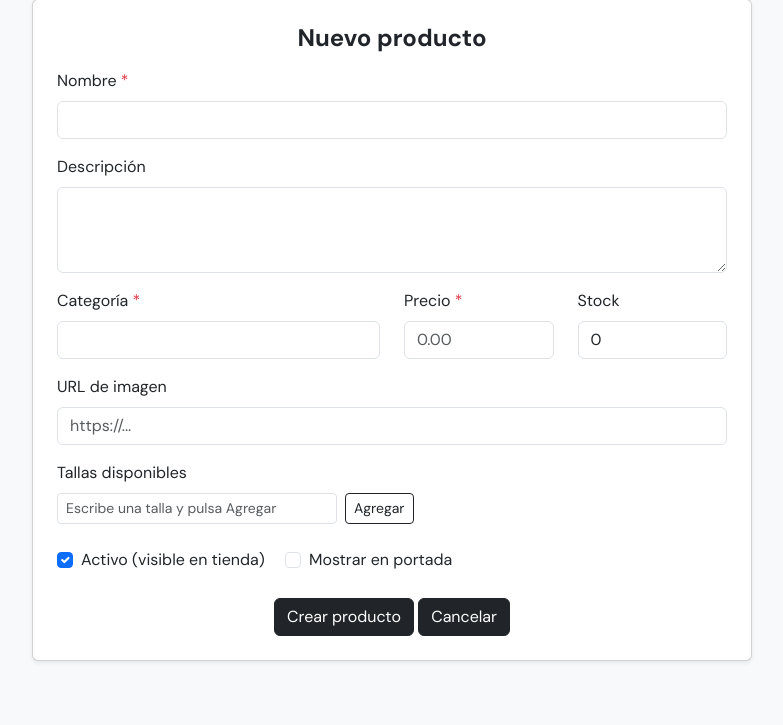
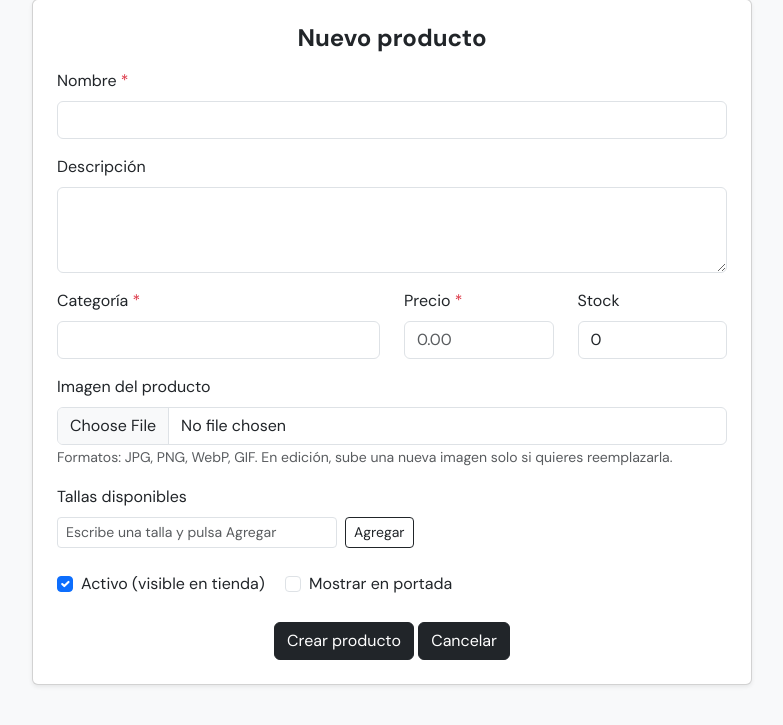
Before and after one commit to 081120RickyPeralta/textilpxm, a PHP site: page /admin/crear in a window 1280 px wide. Shown: the part 97-822 px from the top of the page, without its empty margins (248-1031 px from the left). Run offline with PHP 8.4, Linux system fonts and the light colour scheme; the visitor is signed in with stand-in values (Sample User, id 1); data comes from the database, SQL or seed files in the repository; some libraries are stand-ins or nearby versions.

Commit message:
Implement product image upload and management: Added functionality for uploading product images in AdminController, including validation for image types and handling of local and external URLs. Updated product forms and views to support image uploads, with a placeholder image for missing images. Enhanced product display across various views to utilize the new image handling logic.

```diff
--- a/app/controllers/AdminController.php
+++ b/app/controllers/AdminController.php
@@ -15,6 +15,53 @@ class AdminController extends Controller {
         $this->userModel = new User();
         $this->productModel = new Product();
         $this->siteContentModel = new SiteContent();
+    }
+
+    /** Extensiones y MIME permitidos para imágenes de productos */
+    private static $productImageTypes = ['image/jpeg', 'image/png', 'image/webp', 'image/gif'];
+
+    /**
+     * Subir imagen de producto. Guarda en public/images/productos como {id}.{ext}
+     * @param string $inputName Nombre del input file (ej: 'imagen')
+     * @param int $productId ID del producto
+     * @return string Ruta relativa para BD (ej: 'productos/1.jpg') o ''
+     */
+    private function uploadProductImage($inputName, $productId) {
+        if (empty($_FILES[$inputName]['tmp_name']) || $_FILES[$inputName]['error'] !== UPLOAD_ERR_OK) {
+            return '';
+        }
+        $finfo = finfo_open(FILEINFO_MIME_TYPE);
+        $mime = finfo_file($finfo, $_FILES[$inputName]['tmp_name']);
+        finfo_close($finfo);
+        if (!in_array($mime, self::$productImageTypes, true)) {
+            return '';
+        }
+        $ext = (new SplFileInfo($_FILES[$inputName]['name']))->getExtension();
+        $ext = preg_replace('/[^a-z0-9]/i', '', $ext) ?: 'jpg';
+        $dir = PUBLIC_PATH . DIRECTORY_SEPARATOR . 'images' . DIRECTORY_SEPARATOR . 'productos';
+        if (!is_dir($dir)) {
+            @mkdir($dir, 0755, true);
+        }
+        $dest = $dir . DIRECTORY_SEPARATOR . $productId . '.' . $ext;
+        if (!move_uploaded_file($_FILES[$inputName]['tmp_name'], $dest)) {
+            return '';
+        }
+        return 'productos/' . $productId . '.' . $ext;
+    }
+
+    /**
+     * Eliminar archivo físico de imagen de producto si es ruta local (productos/...)
+     * @param string $imagenUrl Valor de imagen_url en BD
+     */
+    private function deleteProductImageFile($imagenUrl) {
+        $imagenUrl = trim($imagenUrl ?? '');
+        if ($imagenUrl === '' || strpos($imagenUrl, 'productos/') !== 0) {
+            return;
+        }
+        $path = PUBLIC_PATH . DIRECTORY_SEPARATOR . 'images' . DIRECTORY_SEPARATOR . str_replace('/', DIRECTORY_SEPARATOR, $imagenUrl);
+        if (is_file($path)) {
+            @unlink($path);
+        }
     }
 
     /**
@@ -159,7 +206,7 @@ class AdminController extends Controller {
             'categoria' => trim($_POST['categoria'] ?? ''),
             'precio' => (float) (str_replace(',', '.', $_POST['precio'] ?? 0)),
             'stock' => (int) ($_POST['stock'] ?? 0),
-            'imagen_url' => trim($_POST['imagen_url'] ?? ''),
+            'imagen_url' => '',
             'activo' => isset($_POST['activo']) ? 1 : 0,
             'portada' => isset($_POST['portada']) ? 1 : 0,
             'tallas_disponibles' => trim($_POST['tallas_disponibles'] ?? ''),
@@ -181,6 +228,10 @@ class AdminController extends Controller {
         try {
             $id = $this->productModel->create($data);
             if ($id) {
+                $uploaded = $this->uploadProductImage('imagen', $id);
+                if ($uploaded !== '') {
+                    $this->productModel->update($id, array_merge($data, ['imagen_url' => $uploaded]));
+                }
                 $this->redirectWithMessage('/admin', 'Producto creado correctamente', 'success');
             } else {
                 $this->redirectWithMessage('/admin/crear', 'Error al crear el producto', 'danger');
@@ -232,13 +283,19 @@ class AdminController extends Controller {
             return;
         }
 
+        $product = $this->productModel->getById($id);
+        if (!$product) {
+            $this->redirectWithMessage('/admin', 'Producto no encontrado', 'danger');
+            return;
+        }
+
         $data = [
             'nombre' => trim($_POST['nombre'] ?? ''),
             'descripcion' => trim($_POST['descripcion'] ?? ''),
             'categoria' => trim($_POST['categoria'] ?? ''),
             'precio' => (float) (str_replace(',', '.', $_POST['precio'] ?? 0)),
             'stock' => (int) ($_POST['stock'] ?? 0),
-            'imagen_url' => trim($_POST['imagen_url'] ?? ''),
+            'imagen_url' => $product['imagen_url'] ?? '',
             'activo' => isset($_POST['activo']) ? 1 : 0,
             'portada' => isset($_POST['portada']) ? 1 : 0,
             'tallas_disponibles' => trim($_POST['tallas_disponibles'] ?? ''),
@@ -255,6 +312,12 @@ class AdminController extends Controller {
         if ($data['precio'] <= 0) {
             $this->redirectWithMessage('/admin/editar/' . $id, 'El precio debe ser mayor que 0', 'danger');
             return;
+        }
+
+        $uploaded = $this->uploadProductImage('imagen', $id);
+        if ($uploaded !== '') {
+            $this->deleteProductImageFile($product['imagen_url'] ?? '');
+            $data['imagen_url'] = $uploaded;
         }
 
         try {
@@ -441,6 +504,7 @@ class AdminController extends Controller {
             $this->redirectWithMessage('/admin', 'Producto no encontrado', 'danger');
             return;
         }
+        $this->deleteProductImageFile($product['imagen_url'] ?? '');
         try {
             $this->productModel->delete($id);
             $this->redirectWithMessage('/admin', 'Producto eliminado correctamente', 'success');
--- a/app/helpers.php
+++ b/app/helpers.php
@@ -54,3 +54,22 @@ function getContent($data, $key, $default = '') {
 
     return $value;
 }
+
+/**
+ * URL completa para la imagen de un producto.
+ * Si imagen_url es ruta local (ej. productos/1.jpg), devuelve ASSETS_URL/images/...
+ * Si es URL externa (http...), la devuelve tal cual.
+ * @param string $imagen_url Valor de producto['imagen_url']
+ * @param string $default URL por defecto si está vacío
+ * @return string
+ */
+function productImageUrl($imagen_url, $default = '') {
+    $imagen_url = trim($imagen_url ?? '');
+    if ($imagen_url === '') {
+        return $default !== '' ? $default : (ASSETS_URL . '/images/productos/placeholder.svg');
+    }
+    if (preg_match('#^https?://#i', $imagen_url)) {
+        return $imagen_url;
+    }
+    return ASSETS_URL . '/images/' . $imagen_url;
+}
--- a/app/views/admin/products/form.php
+++ b/app/views/admin/products/form.php
@@ -22,7 +22,7 @@ $tallas_array = array_filter(array_map('trim', explode(',', $tallas_disponibles)
 <div class="card shadow-sm mx-auto mb-4" style="max-width: 720px; margin-top: 6rem;">
     <div class="card-body p-4">
     <h1 class="h4 fw-bold mb-3 text-center"><?php echo $isEdit ? 'Editar producto' : 'Nuevo producto'; ?></h1>
-    <form method="post" action="<?php echo $formAction; ?>" id="form-producto">
+    <form method="post" action="<?php echo $formAction; ?>" id="form-producto" enctype="multipart/form-data">
         <div class="mb-3">
             <label for="nombre" class="form-label">Nombre <span class="text-danger">*</span></label>
             <input type="text" class="form-control" id="nombre" name="nombre" required
@@ -57,9 +57,14 @@ $tallas_array = array_filter(array_map('trim', explode(',', $tallas_disponibles)
             </div>
         </div>
         <div class="mb-3">
-            <label for="imagen_url" class="form-label">URL de imagen</label>
-            <input type="url" class="form-control" id="imagen_url" name="imagen_url"
-                   value="<?php echo htmlspecialchars($imagen_url); ?>" placeholder="https://...">
+            <label for="imagen" class="form-label">Imagen del producto</label>
+            <?php if ($isEdit): ?>
+                <div class="mb-2">
+                    <img id="preview-imagen" src="<?php echo htmlspecialchars(productImageUrl($imagen_url)); ?>" alt="Vista previa" class="img-thumbnail" style="max-height: 120px;">
+                </div>
+            <?php endif; ?>
+            <input type="file" class="form-control" id="imagen" name="imagen" accept="image/jpeg,image/png,image/webp,image/gif">
+            <small class="text-muted">Formatos: JPG, PNG, WebP, GIF. En edición, sube una nueva imagen solo si quieres reemplazarla.</small>
         </div>
         <div class="mb-3">
             <label class="form-label">Tallas disponibles</label>
@@ -178,7 +183,7 @@ $tallas_array = array_filter(array_map('trim', explode(',', $tallas_disponibles)
         categoria: val(form.categoria),
         precio: numVal(form.precio) || val(form.precio),
         stock: val(form.stock),
-        imagen_url: val(form.imagen_url),
+        imagen: form.imagen && form.imagen.files ? form.imagen.files.length : 0,
         tallas_disponibles: val(form.tallas_disponibles),
         activo: val(form.activo),
         portada: val(form.portada)
@@ -191,7 +196,7 @@ $tallas_array = array_filter(array_map('trim', explode(',', $tallas_disponibles)
             categoria: val(form.categoria),
             precio: numVal(form.precio) || val(form.precio),
             stock: val(form.stock),
-            imagen_url: val(form.imagen_url),
+            imagen: form.imagen && form.imagen.files ? form.imagen.files.length : 0,
             tallas_disponibles: val(form.tallas_disponibles),
             activo: val(form.activo),
             portada: val(form.portada)
--- a/app/views/admin/products/index.php
+++ b/app/views/admin/products/index.php
@@ -102,11 +102,7 @@ if (!empty($products)) {
                         <tr data-nombre="<?php echo htmlspecialchars($p['nombre'], ENT_QUOTES, 'UTF-8'); ?>" data-categoria="<?php echo htmlspecialchars($p['categoria'], ENT_QUOTES, 'UTF-8'); ?>" data-precio="<?php echo (float)$p['precio']; ?>" data-stock="<?php echo (int)($p['stock'] ?? 0); ?>" data-portada="<?php echo !empty($p['portada']) ? '1' : '0'; ?>" data-activo="<?php echo !empty($p['activo']) ? '1' : '0'; ?>">
                             <td>
                                 <div class="d-flex align-items-center gap-2">
-                                    <?php if (!empty($p['imagen_url'])): ?>
-                                        <img src="<?php echo htmlspecialchars($p['imagen_url']); ?>" alt="" class="rounded object-fit-cover" width="48" height="48" loading="lazy">
-                                    <?php else: ?>
-                                        <div class="rounded bg-secondary bg-opacity-25 d-flex align-items-center justify-content-center text-muted small" style="width:48px;height:48px">—</div>
-                                    <?php endif; ?>
+                                    <img src="<?php echo htmlspecialchars(productImageUrl($p['imagen_url'] ?? '')); ?>" alt="" class="rounded object-fit-cover" width="48" height="48" loading="lazy">
                                     <div>
                                         <span class="fw-medium"><?php echo htmlspecialchars($p['nombre']); ?></span>
                                     </div>
--- a/app/views/home/index.php
+++ b/app/views/home/index.php
@@ -94,11 +94,11 @@ $homeContent = loadContent('home');
                 <?php foreach ($products as $product): ?>
                     <div class="col-md-6 col-lg-4 ">
                         <div class="bg-light rounded card product-card h-100 border shadow-sm cursor-pointer" onclick="window.location.href='<?php echo BASE_URL; ?>/producto/<?php echo $product['id']; ?>'">
-                            <img src="<?php echo htmlspecialchars($product['imagen_url'] ?: 'https://images.unsplash.com/photo-1594938298603-c8148c4dae35?q=80&w=800'); ?>"
+                            <img src="<?php echo htmlspecialchars(productImageUrl($product['imagen_url'] ?? '')); ?>"
                                 alt="<?php echo htmlspecialchars($product['nombre']); ?>"
                                 class="card-img-top"
                                 style="height: 320px; object-fit: cover;"
-                                onerror="this.src='https://images.unsplash.com/photo-1594938298603-c8148c4dae35?q=80&w=800'">
+                                loading="lazy">
                             <div class="card-body">
                                 <span class="small text-uppercase d-block mb-2 text-muted"><?php echo htmlspecialchars($product['categoria']); ?></span>
                                 <h3 class="h5 mb-2"><?php echo htmlspecialchars($product['nombre']); ?></h3>
--- a/app/views/ordenar/index.php
+++ b/app/views/ordenar/index.php
@@ -83,10 +83,9 @@ $allProducts = $allProducts ?? [];
                     <?php if ($selectedProduct): ?>
                         <div class="col-lg-4 d-flex">
                             <div class="card shadow-sm p-4 bg-light h-100 w-100">
-                                <img src="<?php echo htmlspecialchars($selectedProduct['imagen_url'] ?: 'https://images.unsplash.com/photo-1594938298603-c8148c4dae35?q=80&w=800'); ?>"
+<img src="<?php echo htmlspecialchars(productImageUrl($selectedProduct['imagen_url'] ?? '')); ?>"
                                      alt="<?php echo htmlspecialchars($selectedProduct['nombre']); ?>"
-                                     class="product-preview-image rounded shadow mb-3"
-                                     onerror="this.src='https://images.unsplash.com/photo-1594938298603-c8148c4dae35?q=80&w=800'">
+                                     class="product-preview-image rounded shadow mb-3">
                                 <div class="small text-uppercase text-muted mb-2"><?php echo htmlspecialchars($selectedProduct['categoria']); ?></div>
                                 <h3 class="h3 mb-2"><?php echo htmlspecialchars($selectedProduct['nombre']); ?></h3>
                                 <p class="h4 fw-semibold text-success mb-3">$<?php echo number_format($selectedProduct['precio'], 2); ?> MXN</p>
```
Also changed, not shown: app/views/categorias/index.php (+3 -6 lines), app/views/producto/show.php (+4 -6 lines), public/images/productos/placeholder.svg (added).
